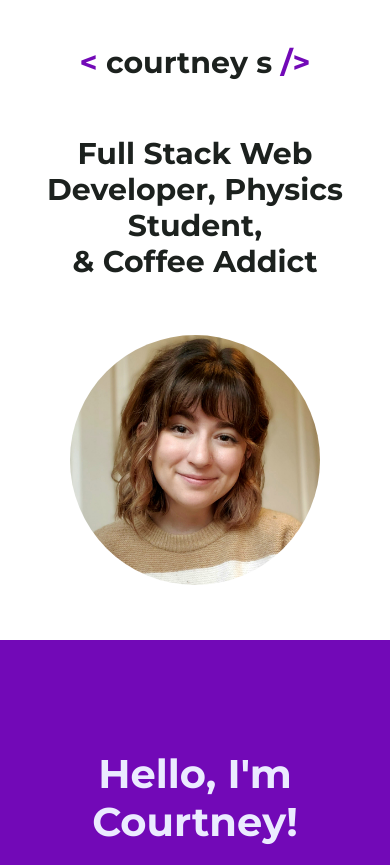
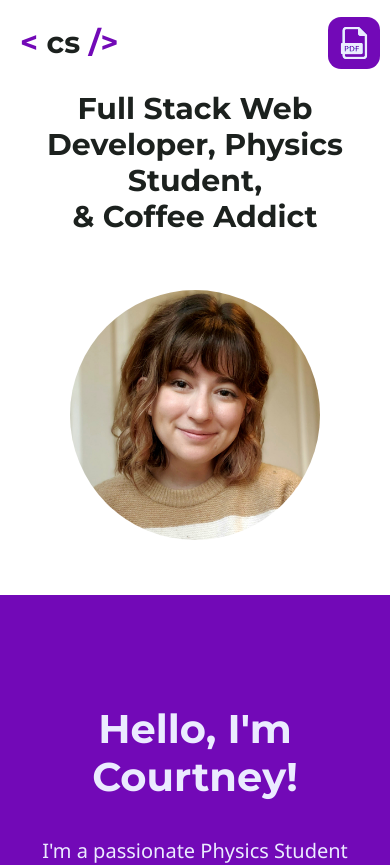
Before and after one commit to struelensc/react-portfolio, a React (Create React App) app: page / in a window 390 px wide. Shown: the top 865 px of the page. Built offline with nearby package versions, Linux system fonts and the light colour scheme.

Commit message:
changed styling of header primarily for a better mobile design

```diff
--- a/src/components/Header.js
+++ b/src/components/Header.js
@@ -1,19 +1,39 @@
-import React from "react";
+import React, { useState, useEffect } from "react";
 import "../styles/header.css";
 import resume from "../files/Resume.pdf";
+import resumeIcon from "../assets/contact-icons/resume.png";
 
 function Header() {
+  const [isSmallScreen, setIsSmallScreen] = useState(false);
+
+  useEffect(() => {
+    function handleResize() {
+      setIsSmallScreen(window.innerWidth < 768);
+    }
+
+    window.addEventListener("resize", handleResize);
+    handleResize();
+
+    return () => {
+      window.removeEventListener("resize", handleResize);
+    };
+  }, []);
+
   return (
     <nav>
-      <div className="header-wrapper navbar justify-content-center justify-content-lg-between">
-        <h1 className="statement-text">
+      <div
+        className={`header-wrapper navbar justify-content-lg-between ${
+          isSmallScreen ? "justify-content-left" : ""
+        }`}
+      >
+        <h1 className={`statement-text`}>
           <span className="mainAccent">&lt; </span>
-          <span>courtney s</span>
+          <span>{isSmallScreen ? "cs" : "courtney s"}</span>
           <span className="mainAccent"> /&gt;</span>
         </h1>
 
-        <a href={resume} className="statement-text" target="_blank">
-          resume
+        <a className="icon" href={resume} target="_blank">
+          <img src={resumeIcon} alt="Resume icon" />
         </a>
       </div>
     </nav>
--- a/src/styles/header.css
+++ b/src/styles/header.css
@@ -8,19 +8,18 @@ nav {
   align-items: center;
 }
 
+nav a,
 nav h1 {
-  padding: 4rem 2rem;
+  padding: 1rem 1rem;
+  margin: 1rem 1rem;
+}
+
+nav h1 {
   font-size: 30px;
   font-weight: 700;
 }
 
-@media (max-width: 769px) {
-  .header-wrapper {
-    flex-direction: column;
-    align-items: center;
-  }
-
-  nav a {
-    display: none !important;
-  }
+nav .icon {
+  background-color: var(--mainAccent);
+  border-radius: 25%;
 }
```
